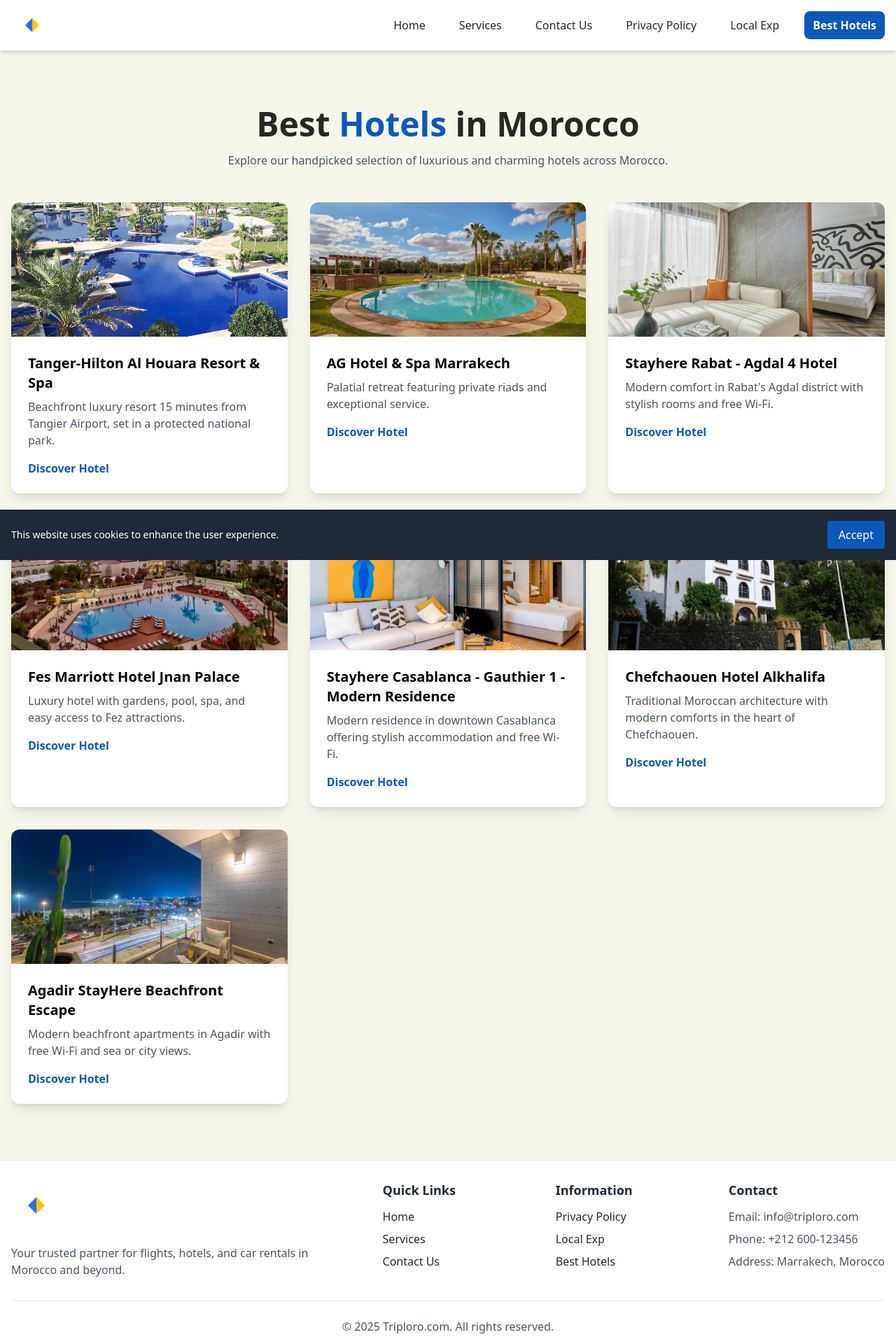
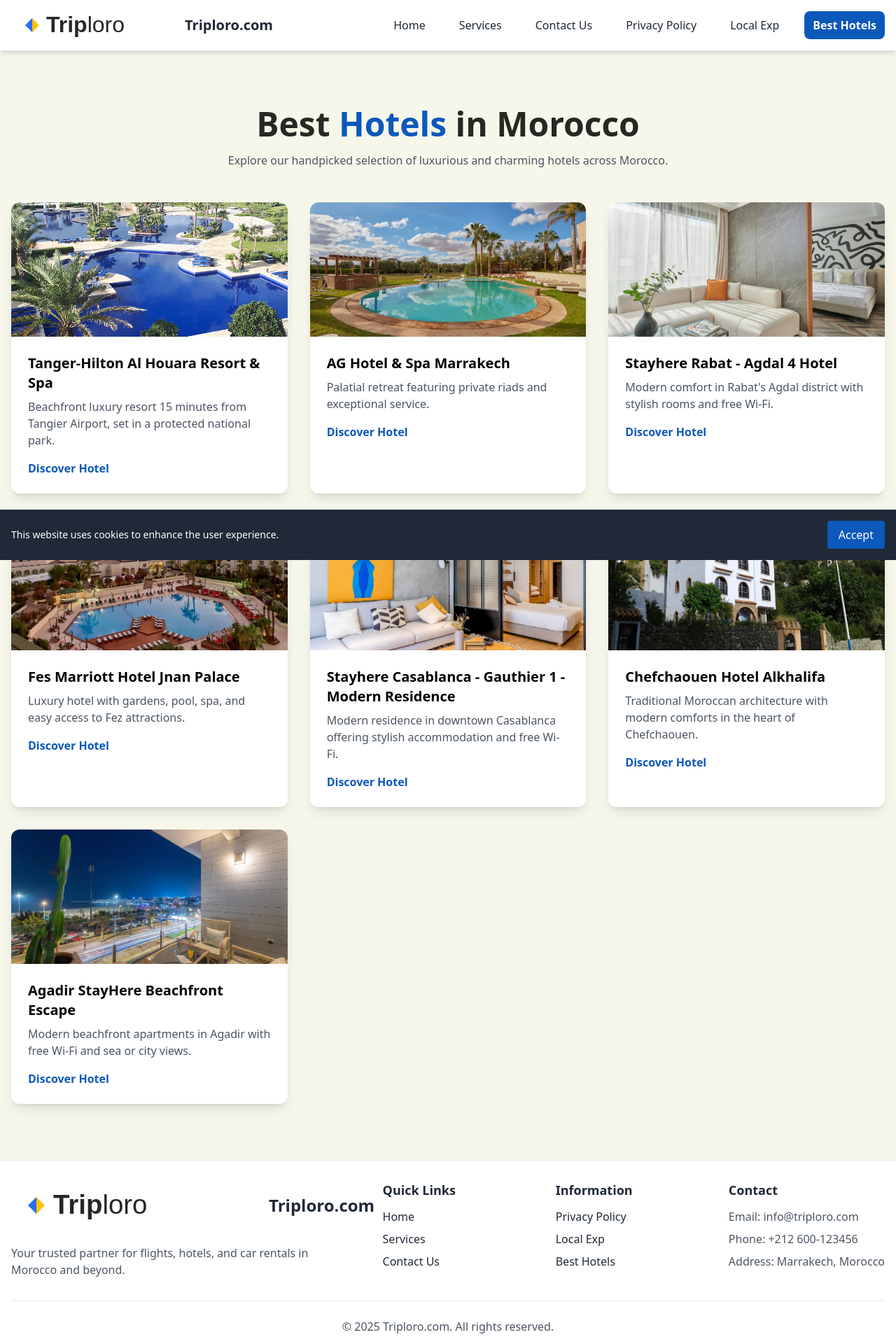
Before and after one commit to noss101/fly-and-room, a React (Vite) app: page /best-hotels in a window 1280 px wide. Shown: the top 1920 px of the page at 70% size. Built offline with nearby package versions, Linux system fonts and the light colour scheme; a web font is replaced by a local one.

Commit message:
Restore site title and logo

```diff
--- a/index.html
+++ b/index.html
@@ -2,7 +2,7 @@
 <html lang="en">
   <head>
     <meta charset="UTF-8" />
-    <link rel="icon" type="image/svg+xml" href="/logos/triploro-logo.svg" />
+    <link rel="icon" type="image/svg+xml" href="/logos/triploro-icon.svg" />
     <meta name="viewport" content="width=device-width, initial-scale=1.0" />
     <link rel="preload" as="image" href="/images/MarrakechLuxuryRiads.jpg" />
     <link rel="preload" as="image" href="/images/SaharaDesertAdventures.jpg" />
@@ -10,7 +10,7 @@
     <link rel="preload" as="image" href="/images/EssaouiraCoastalCharm.jpg" />
     <link rel="preload" as="image" href="/images/FesCulturalImmersion.jpg" />
     <link rel="preload" as="image" href="/images/ChefchaouenBlueCity.jpg" />
-    <title>Triploro</title>
+    <title>Triploro.com</title>
   </head>
   <body>
     <div id="root"></div>
--- a/src/components/layout/Footer.jsx
+++ b/src/components/layout/Footer.jsx
@@ -16,13 +16,14 @@ const Footer = () => {
       <div className="container mx-auto px-4">
         <div className="flex flex-col md:flex-row justify-between items-center">
           <div className="mb-6 md:mb-0">
-          <Link to="/" className="flex items-center hover:no-underline">
+          <Link to="/" className="flex items-center hover:no-underline space-x-2">
   <img
     src="/logos/triploro-logo.svg"
     alt="Triploro.com Logo"
     className="h-16 sm:h-20 md:h-24 w-auto"
     loading="eager"
   />
+  <span className="text-xl md:text-2xl font-semibold text-gray-800">Triploro.com</span>
 </Link>
               <p className="mt-2 text-gray-600 max-w-md text-sm md:text-base">
               Your trusted partner for flights, hotels, and car rentals in Morocco and beyond.
--- a/src/components/layout/Navbar.jsx
+++ b/src/components/layout/Navbar.jsx
@@ -21,6 +21,7 @@ const Navbar = () => {
             setMobileMenuOpen(false);
             window.scrollTo({ top: 0, behavior: 'smooth' });
           }}
+          className="flex items-center space-x-2"
         >
           <img
             src="/logos/triploro-logo.svg"
@@ -28,6 +29,7 @@ const Navbar = () => {
             className="h-12 md:h-16 transform scale-125 origin-left"
             loading="eager"
           />
+          <span className="text-lg md:text-xl font-semibold text-gray-800">Triploro.com</span>
         </Link>
 
         {/* Desktop Navigation */}
```
Also changed, not shown: public/logos/triploro-icon.svg (added), public/logos/triploro-logo.svg.
